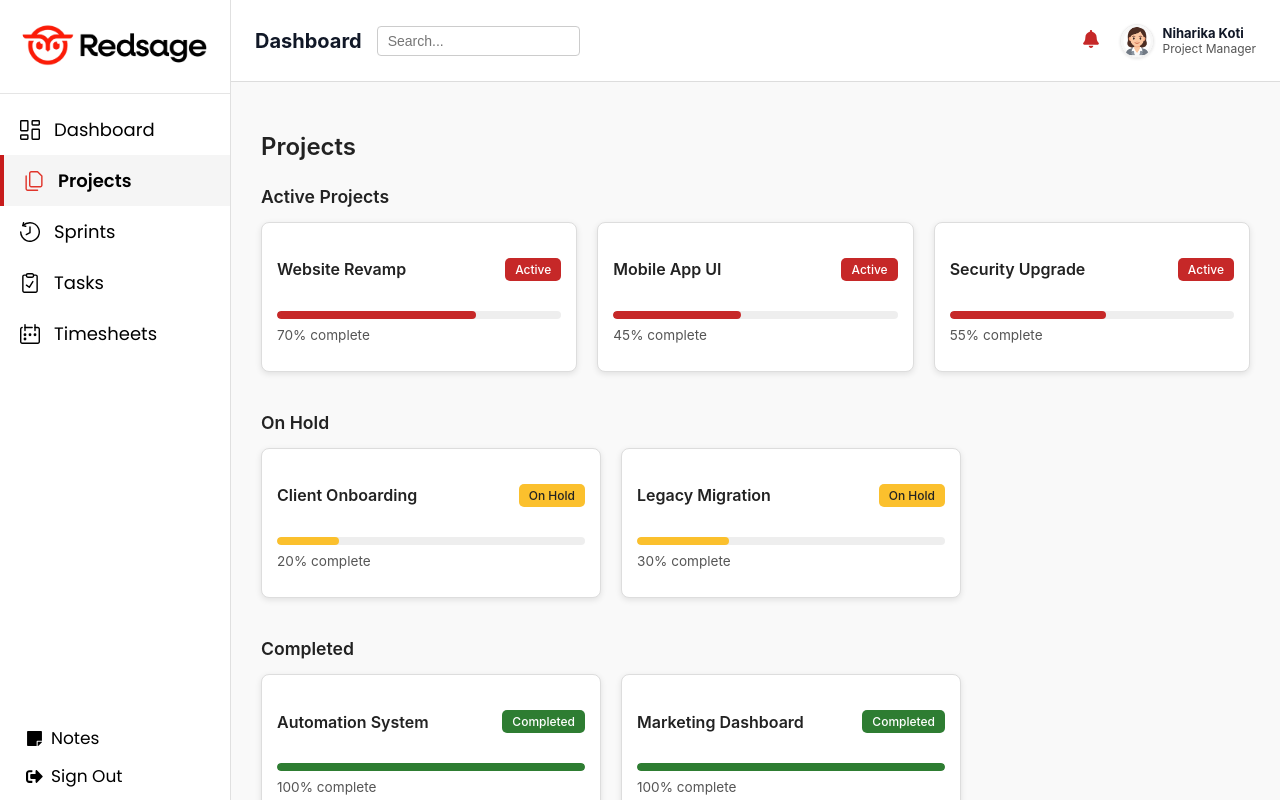
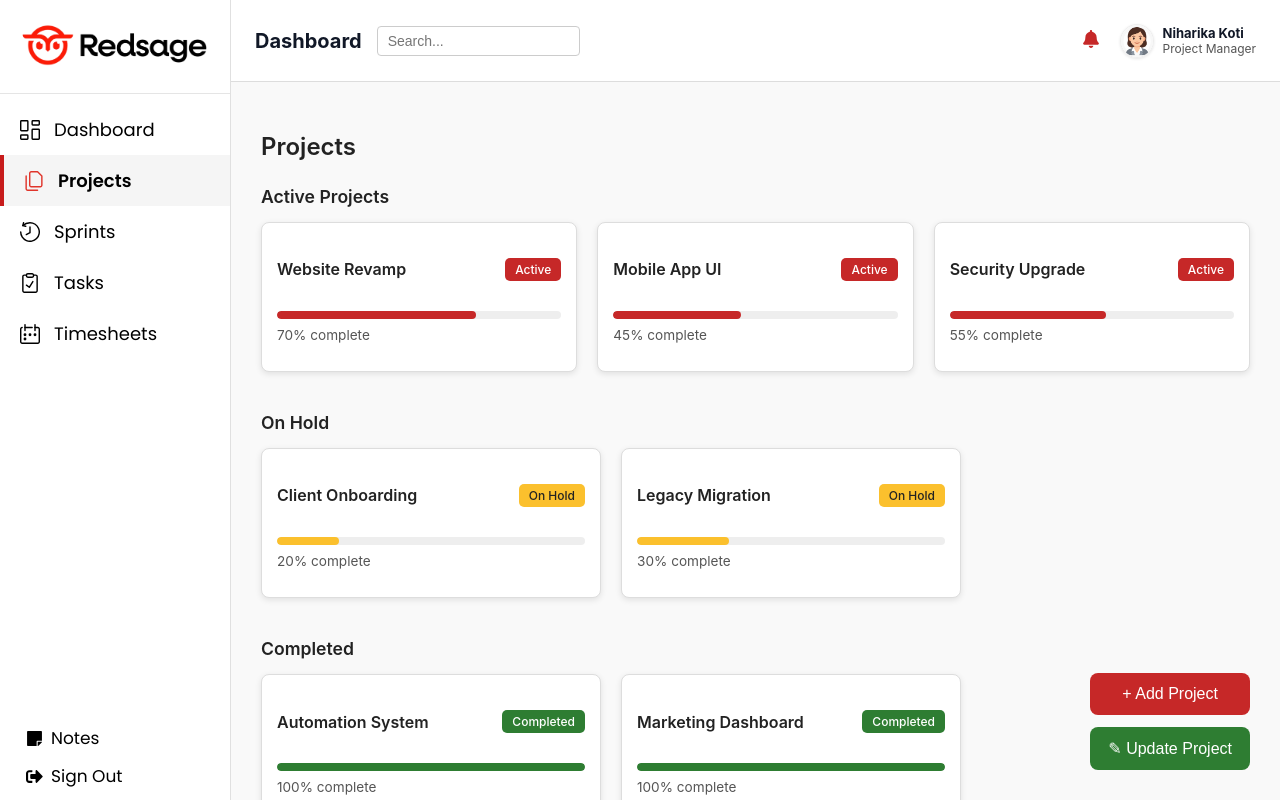
Before and after one commit to dolithachowdary/Project-management-tool, a React (Create React App) app in the folder frontend/: page /projects in a window 1280 px wide. Built offline with nearby package versions, Linux system fonts and the light colour scheme.

Commit message:
add project and update project options added

```diff
--- a/frontend/src/pages/Projects.js
+++ b/frontend/src/pages/Projects.js
@@ -1,9 +1,12 @@
-import React from "react";
+import React, { useState } from "react";
 import Sidebar from "../components/Sidebar";
 import Header from "../components/Header";
 import Card from "../components/Card";
 
 const Projects = ({ role = "Project Manager" }) => {
+  const [showAddModal, setShowAddModal] = useState(false);
+  const [showUpdateModal, setShowUpdateModal] = useState(false);
+
   const projects = [
     { id: 1, name: "Website Revamp", status: "Active", progress: 70 },
     { id: 2, name: "Mobile App UI", status: "Active", progress: 45 },
@@ -26,18 +29,16 @@ const Projects = ({ role = "Project Manager" }) => {
         <div style={styles.pageInner}>
           <h2 style={styles.pageTitle}>Projects</h2>
 
-          {/* Active */}
+          {/* === Active Projects === */}
           <section style={styles.section}>
             <h3 style={styles.sectionTitle}>Active Projects</h3>
             <div style={styles.cardGrid}>
               {filterByStatus("Active").map((p) => (
                 <div key={p.id} style={styles.cardWrapper}>
-                  <Card style={styles.card}>
+                  <Card>
                     <div style={styles.cardHeader}>
                       <h4 style={styles.projectTitle}>{p.name}</h4>
-                      <span
-                        style={{ ...styles.badge, ...styles.activeBadge }}
-                      >
+                      <span style={{ ...styles.badge, ...styles.activeBadge }}>
                         Active
                       </span>
                     </div>
@@ -56,13 +57,13 @@ const Projects = ({ role = "Project Manager" }) => {
             </div>
           </section>
 
-          {/* On Hold */}
+          {/* === On Hold === */}
           <section style={styles.section}>
             <h3 style={styles.sectionTitle}>On Hold</h3>
             <div style={styles.cardGrid}>
               {filterByStatus("On Hold").map((p) => (
                 <div key={p.id} style={styles.cardWrapper}>
-                  <Card style={styles.card}>
+                  <Card>
                     <div style={styles.cardHeader}>
                       <h4 style={styles.projectTitle}>{p.name}</h4>
                       <span style={{ ...styles.badge, ...styles.holdBadge }}>
@@ -85,13 +86,13 @@ const Projects = ({ role = "Project Manager" }) => {
             </div>
           </section>
 
-          {/* Completed */}
+          {/* === Completed === */}
           <section style={styles.section}>
             <h3 style={styles.sectionTitle}>Completed</h3>
             <div style={styles.cardGrid}>
               {filterByStatus("Completed").map((p) => (
                 <div key={p.id} style={styles.cardWrapper}>
-                  <Card style={styles.card}>
+                  <Card>
                     <div style={styles.cardHeader}>
                       <h4 style={styles.projectTitle}>{p.name}</h4>
                       <span
@@ -116,10 +117,90 @@ const Projects = ({ role = "Project Manager" }) => {
             </div>
           </section>
         </div>
+
+        {/* === Floating Buttons (Bottom-Right) === */}
+        <div style={styles.fabContainer}>
+          <button style={styles.addBtn} onClick={() => setShowAddModal(true)}>
+            + Add Project
+          </button>
+          <button
+            style={styles.updateBtn}
+            onClick={() => setShowUpdateModal(true)}
+          >
+            ✎ Update Project
+          </button>
+        </div>
+
+        {/* === Add Project Modal === */}
+        {showAddModal && (
+          <Modal title="Add Project" onClose={() => setShowAddModal(false)}>
+            <form style={styles.form}>
+              <label>Project Name</label>
+              <input type="text" required />
+              <label>Description</label>
+              <textarea required />
+              <label>Start Date</label>
+              <input type="date" required />
+              <label>End Date (optional)</label>
+              <input type="date" />
+              <label>Status</label>
+              <select required>
+                <option>Active</option>
+                <option>On Hold</option>
+                <option>Completed</option>
+              </select>
+              <label>Document</label>
+              <input type="file" />
+              <button type="submit" style={styles.submitBtn}>
+                Add Project
+              </button>
+            </form>
+          </Modal>
+        )}
+
+        {/* === Update Project Modal === */}
+        {showUpdateModal && (
+          <Modal title="Update Project" onClose={() => setShowUpdateModal(false)}>
+            <form style={styles.form}>
+              <label>Project Name</label>
+              <input type="text" required />
+              <label>Description</label>
+              <textarea required />
+              <label>End Date</label>
+              <input type="date" required />
+              <label>Status</label>
+              <select required>
+                <option>Active</option>
+                <option>On Hold</option>
+                <option>Completed</option>
+              </select>
+              <label>Document</label>
+              <input type="file" />
+              <button type="submit" style={styles.submitBtn}>
+                Update Project
+              </button>
+            </form>
+          </Modal>
+        )}
       </div>
     </div>
   );
 };
+
+// === Modal Component ===
+const Modal = ({ title, children, onClose }) => (
+  <div style={styles.modalOverlay}>
+    <div style={styles.modal}>
+      <div style={styles.modalHeader}>
+        <h3>{title}</h3>
+        <button onClick={onClose} style={styles.closeBtn}>
+          ×
+        </button>
+      </div>
+      {children}
+    </div>
+  </div>
+);
 
 // === Styles ===
 const styles = {
@@ -134,6 +215,7 @@ const styles = {
     display: "flex",
     flexDirection: "column",
     overflowY: "auto",
+    position: "relative",
   },
   pageInner: {
     padding: "30px",
@@ -146,17 +228,13 @@ const styles = {
     color: "#222",
     marginBottom: "25px",
   },
-  section: {
-    marginBottom: "40px",
-  },
+  section: { marginBottom: "40px" },
   sectionTitle: {
     fontSize: "1.1rem",
     fontWeight: "600",
     color: "#222",
     marginBottom: "15px",
   },
-
-  // === FIXED GRID ===
   cardGrid: {
     display: "flex",
     flexWrap: "wrap",
@@ -169,8 +247,6 @@ const styles = {
     maxWidth: "340px",
     display: "flex",
   },
-
-  // === CARD CONTENT ===
   cardHeader: {
     display: "flex",
     justifyContent: "space-between",
@@ -189,16 +265,9 @@ const styles = {
     fontSize: "12px",
     fontWeight: "500",
   },
-  activeBadge: {
-    backgroundColor: "#c62828",
-  },
-  holdBadge: {
-    backgroundColor: "#fbc02d",
-    color: "#222",
-  },
-  completedBadge: {
-    backgroundColor: "#2e7d32",
-  },
+  activeBadge: { backgroundColor: "#c62828" },
+  holdBadge: { backgroundColor: "#fbc02d", color: "#222" },
+  completedBadge: { backgroundColor: "#2e7d32" },
   progressOuter: {
     backgroundColor: "#eee",
     borderRadius: "5px",
@@ -216,6 +285,82 @@ const styles = {
     fontSize: "0.85rem",
     color: "#555",
   },
+
+  // === Floating Buttons ===
+  fabContainer: {
+    position: "fixed",
+    bottom: "30px",
+    right: "30px",
+    display: "flex",
+    flexDirection: "column",
+    gap: "12px",
+  },
+  addBtn: {
+    backgroundColor: "#c62828",
+    color: "#fff",
+    padding: "12px 18px",
+    border: "none",
+    borderRadius: "8px",
+    cursor: "pointer",
+    fontSize: "16px",
+    fontWeight: "500",
+  },
+  updateBtn: {
+    backgroundColor: "#2e7d32",
+    color: "#fff",
+    padding: "12px 18px",
+    border: "none",
+    borderRadius: "8px",
+    cursor: "pointer",
+    fontSize: "16px",
+    fontWeight: "500",
+  },
+
+  // === Modal Styles ===
+  modalOverlay: {
+    position: "fixed",
+    top: 0,
+    left: 0,
+    width: "100vw",
+    height: "100vh",
+    backgroundColor: "rgba(0,0,0,0.4)",
+    display: "flex",
+    justifyContent: "center",
+    alignItems: "center",
+    zIndex: 1000,
+  },
+  modal: {
+    background: "#fff",
+    borderRadius: "10px",
+    padding: "25px",
+    width: "400px",
+  },
+  modalHeader: {
+    display: "flex",
+    justifyContent: "space-between",
+    alignItems: "center",
+    marginBottom: "15px",
+  },
+  closeBtn: {
+    background: "none",
+    border: "none",
+    fontSize: "22px",
+    cursor: "pointer",
+  },
+  form: {
+    display: "flex",
+    flexDirection: "column",
+    gap: "10px",
+  },
+  submitBtn: {
+    marginTop: "10px",
+    backgroundColor: "#c62828",
+    color: "#fff",
+    padding: "10px",
+    border: "none",
+    borderRadius: "6px",
+    cursor: "pointer",
+  },
 };
 
 export default Projects;
```
